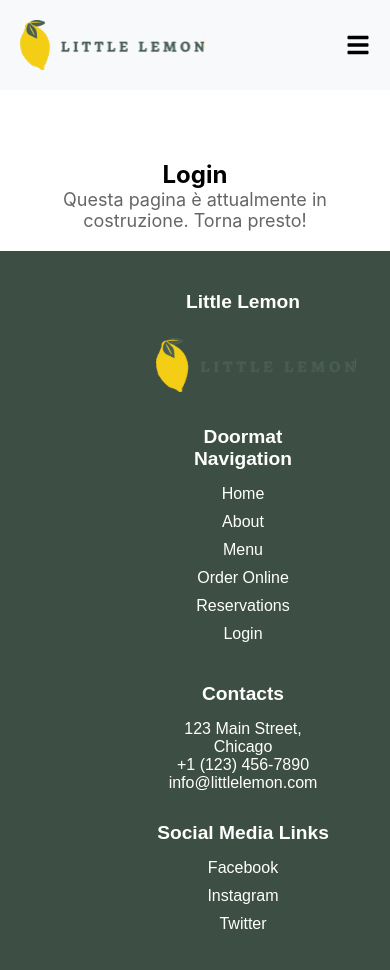
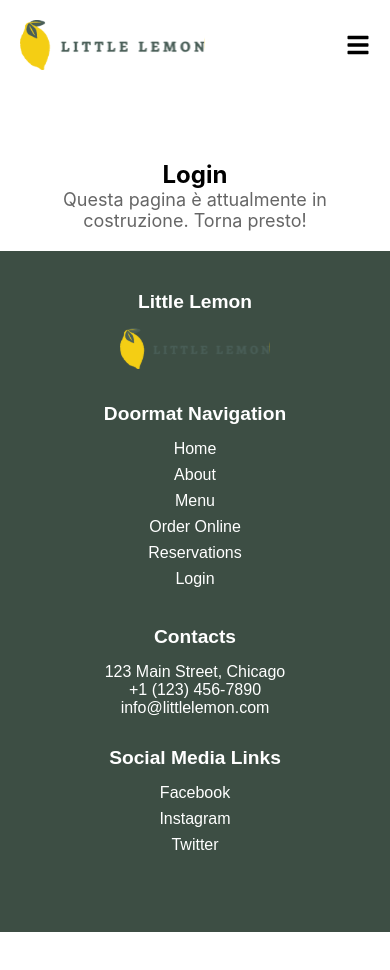
Before and after one commit to France02/my-react-app, a React (Create React App) app: page /login in a window 390 px wide. Shown: the top 970 px of the page. After the commit the page ends 932 px from the top, so only its background shows below. Built offline with nearby package versions, Linux system fonts and the light colour scheme.

Commit message:
Riposizionato footer dispositivi mobile

```diff
--- a/src/App.css
+++ b/src/App.css
@@ -18,7 +18,7 @@ nav {
   justify-content: space-between;
   align-items: center;
   padding: 20px 20px;
-  background-color: #f8f9fa; /* Colore di sfondo chiaro */
+
 }
 
 nav .logo {
@@ -475,14 +475,35 @@ nav li a:hover {
 }
 
 /* Responsive Design */
+/* Nel media query esistente per dispositivi mobile */
 @media (max-width: 768px) {
   .footer {
-    text-align: center;
+    text-align: center; /* Mantiene il testo centrato */
+    padding: 40px 20px; /* Riduce il padding laterale per una migliore visualizzazione mobile */
   }
 
   .footer-section {
     flex: 1 1 100%;
     margin-bottom: 30px;
+    padding-left: 0; /* Rimuove il padding a sinistra */
+    text-align: center; /* Centra il contenuto all'interno di ogni sezione */
+  }
+
+  .footer-logo {
+    width: 150px; /* Ridimensiona il logo per adattarlo ai dispositivi mobile */
+    margin: 0 auto; /* Centra il logo orizzontalmente */
+  }
+
+  /* Centra i link e i contatti */
+  .footer-links,
+  .footer-social {
+    text-align: center;
+  }
+
+  /* Aggiunge un po' di spazio tra gli elementi */
+  .footer-links li,
+  .footer-social li {
+    margin: 8px 0;
   }
 }
 
```
